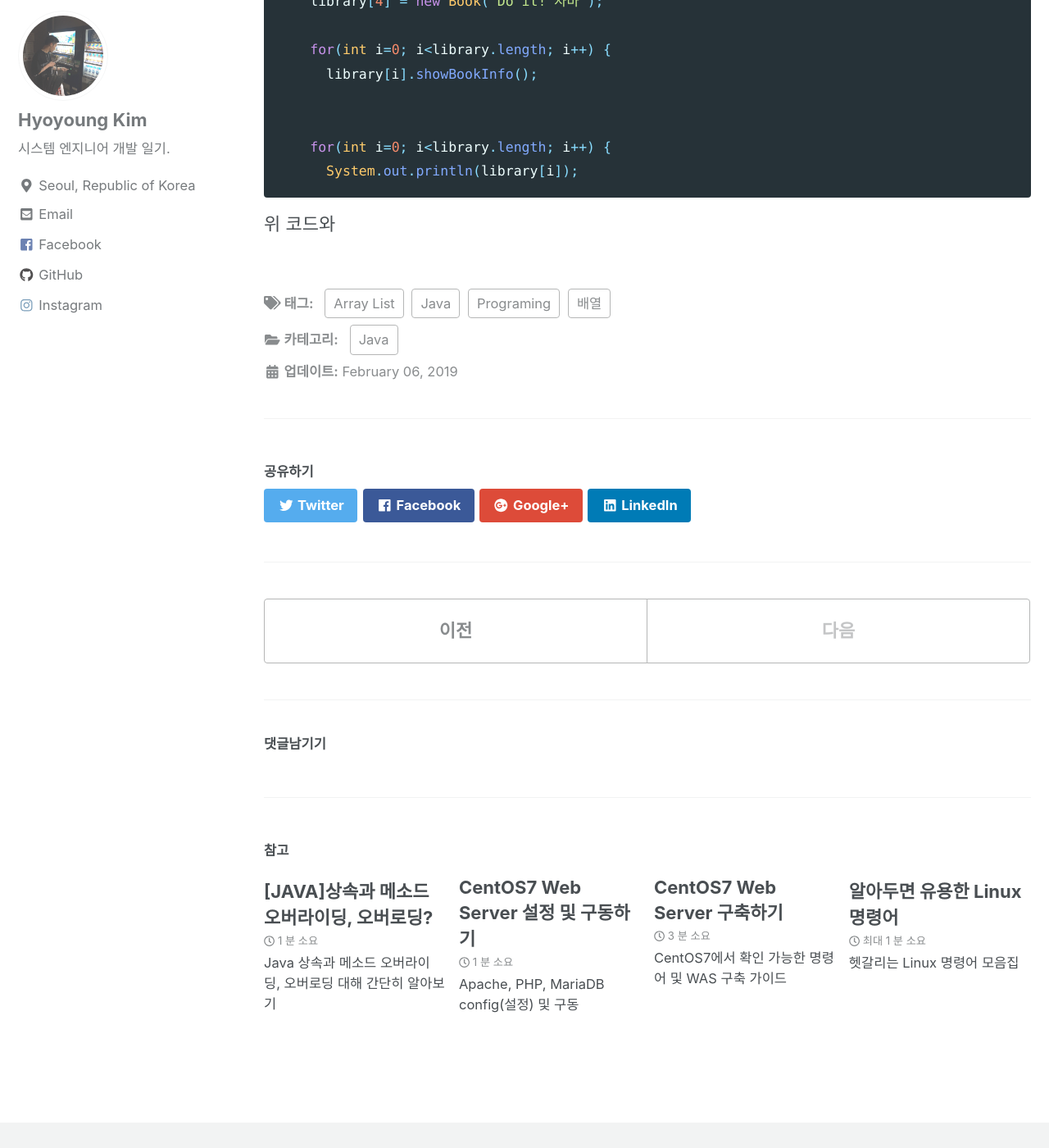
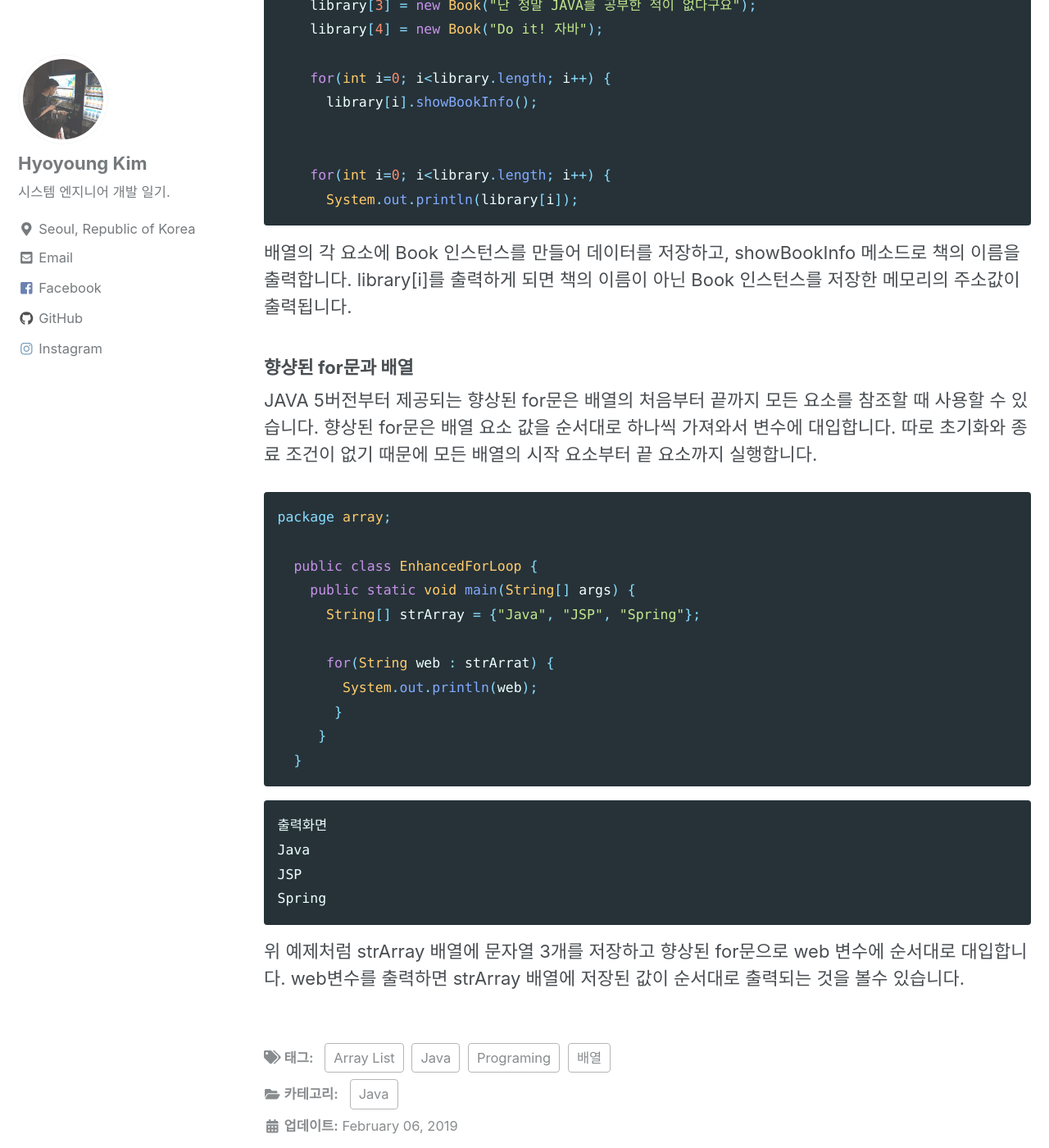
Before and after one commit to youngfromseoul/youngfromseoul.github.io2, a Jekyll site: the page built from _posts/java/2019-02-06-java-posting-00003.md, in a window 1280 px wide and 1400 px high, scrolled down 3500 px. Shown: the whole window at 82% size. Built offline with Jekyll 4.4.1, drawn with Linux system fonts in a browser that asks for light colours; cached includes are drawn as plain includes; nearby versions of some CDN libraries; some web fonts are replaced; library files that are not in the unit come from our copies; comment, search, counter and statistics services are not loaded; a style sheet for code colours, icons or effects is not loaded; some of the changed text lies outside the part shown.

Commit message:
Update 2019-02-06-java-posting-00003.md

````diff
--- a/_posts/java/2019-02-06-java-posting-00003.md
+++ b/_posts/java/2019-02-06-java-posting-00003.md
@@ -123,4 +123,35 @@ public class BookArray {
     for(int i=0; i<library.length; i++) {
       System.out.println(library[i]);
 ```
-위 코드와
+배열의 각 요소에 Book 인스턴스를 만들어 데이터를 저장하고, showBookInfo 메소드로 책의 이름을 출력합니다.
+library[i]를 출력하게 되면 책의 이름이 아닌 Book 인스턴스를 저장한 메모리의 주소값이 출력됩니다.
+
+
+### 향샹된 for문과 배열
+{:.no_toc}
+JAVA 5버전부터 제공되는 향상된 for문은 배열의 처음부터 끝까지 모든 요소를 참조할 때 사용할 수 있습니다.
+향상된 for문은 배열 요소 값을 순서대로 하나씩 가져와서 변수에 대입합니다. 따로 초기화와 종료 조건이 없기 때문에 모든 배열의 시작 요소부터
+끝 요소까지 실행합니다.
+
+```java
+package array;
+
+  public class EnhancedForLoop {
+    public static void main(String[] args) {
+      String[] strArray = {"Java", "JSP", "Spring"};
+
+      for(String web : strArrat) {
+        System.out.println(web);
+       }
+     }
+  }
+```
+
+```
+출력화면
+Java
+JSP
+Spring
+```
+위 예제처럼 strArray 배열에 문자열 3개를 저장하고 향상된 for문으로 web 변수에 순서대로 대입합니다. web변수를 출력하면
+strArray 배열에 저장된 값이 순서대로 출력되는 것을 볼수 있습니다.
````
